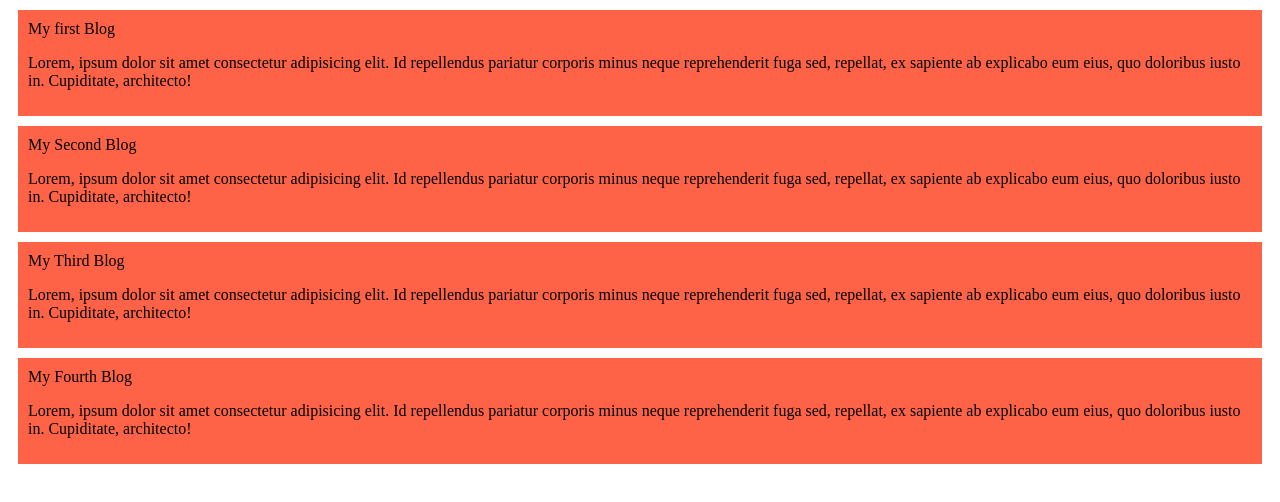
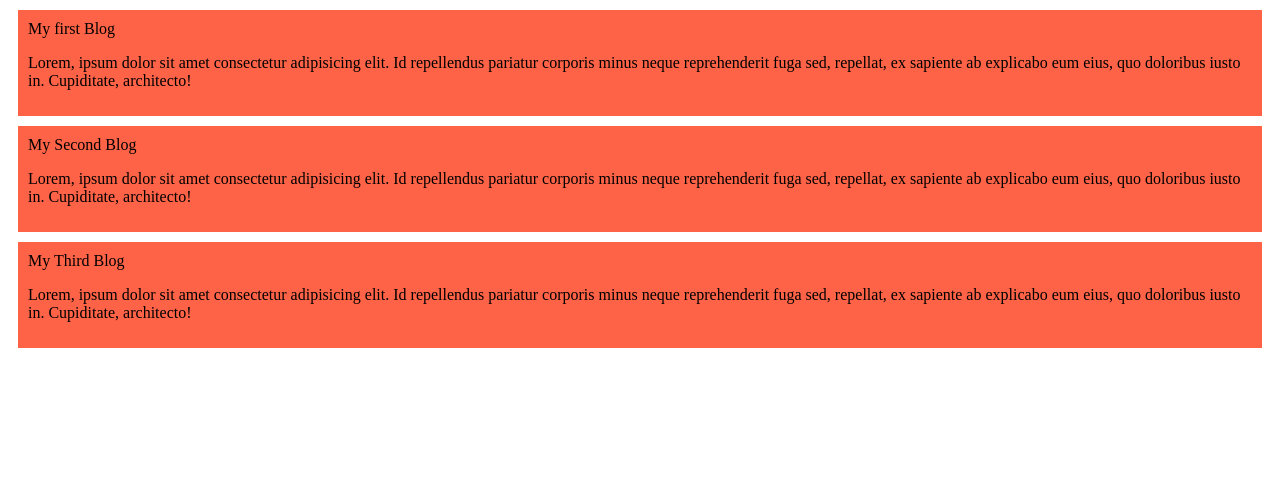
Before and after one commit to rakibulalam2006/my-simple-website, a plain HTML site: page index.html in a window 1280 px wide. Drawn offline with Linux system fonts and the light colour scheme.

```diff
--- a/index.html
+++ b/index.html
@@ -19,7 +19,3 @@
         <h>My Third Blog</h>
         <p>Lorem, ipsum dolor sit amet consectetur adipisicing elit. Id repellendus pariatur corporis minus neque reprehenderit fuga sed, repellat, ex sapiente ab explicabo eum eius, quo doloribus iusto in. Cupiditate, architecto!</p>
     </div>
-    <div>
-        <h>My Fourth Blog</h>
-        <p>Lorem, ipsum dolor sit amet consectetur adipisicing elit. Id repellendus pariatur corporis minus neque reprehenderit fuga sed, repellat, ex sapiente ab explicabo eum eius, quo doloribus iusto in. Cupiditate, architecto!</p>
-    </div>
--- a/styles/blog.css
+++ b/styles/blog.css
@@ -2,4 +2,5 @@ div{
     background-color:tomato;
     padding:10px;
     margin: 10px;
+
 }
```
